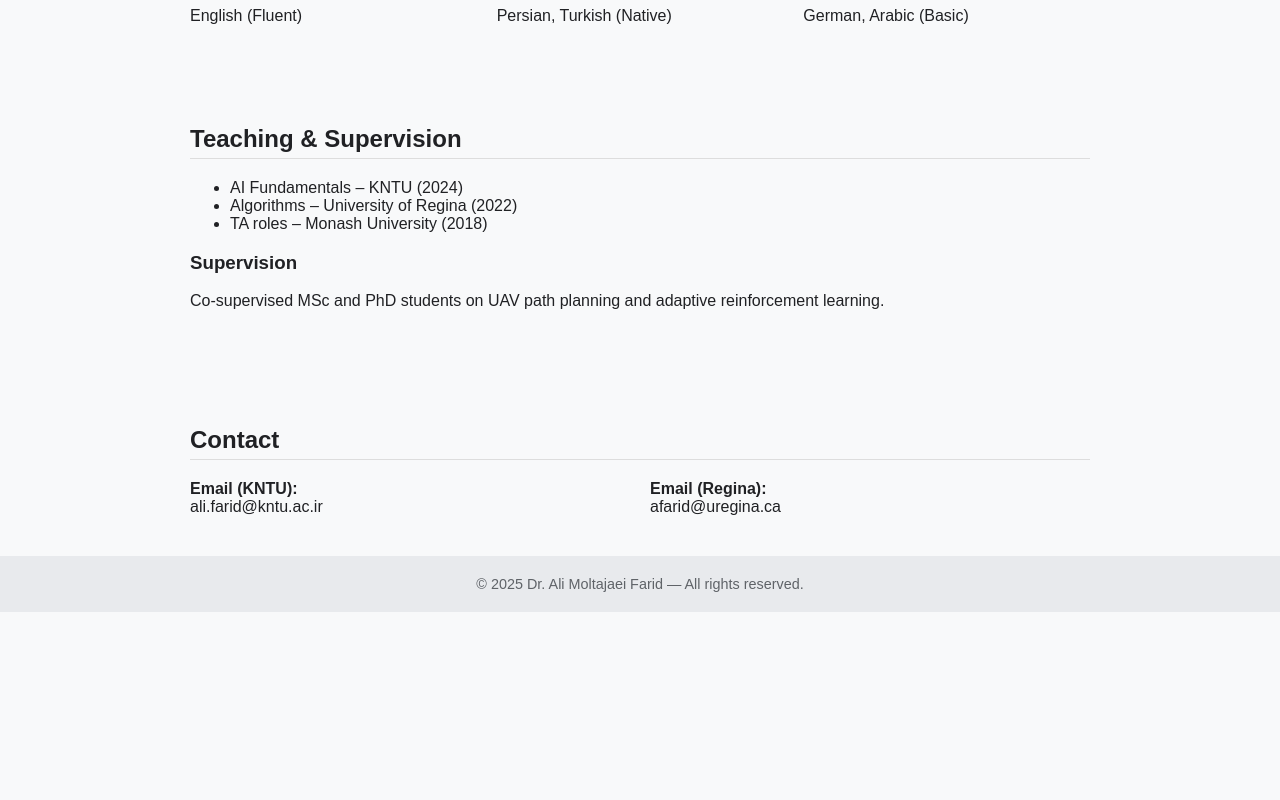
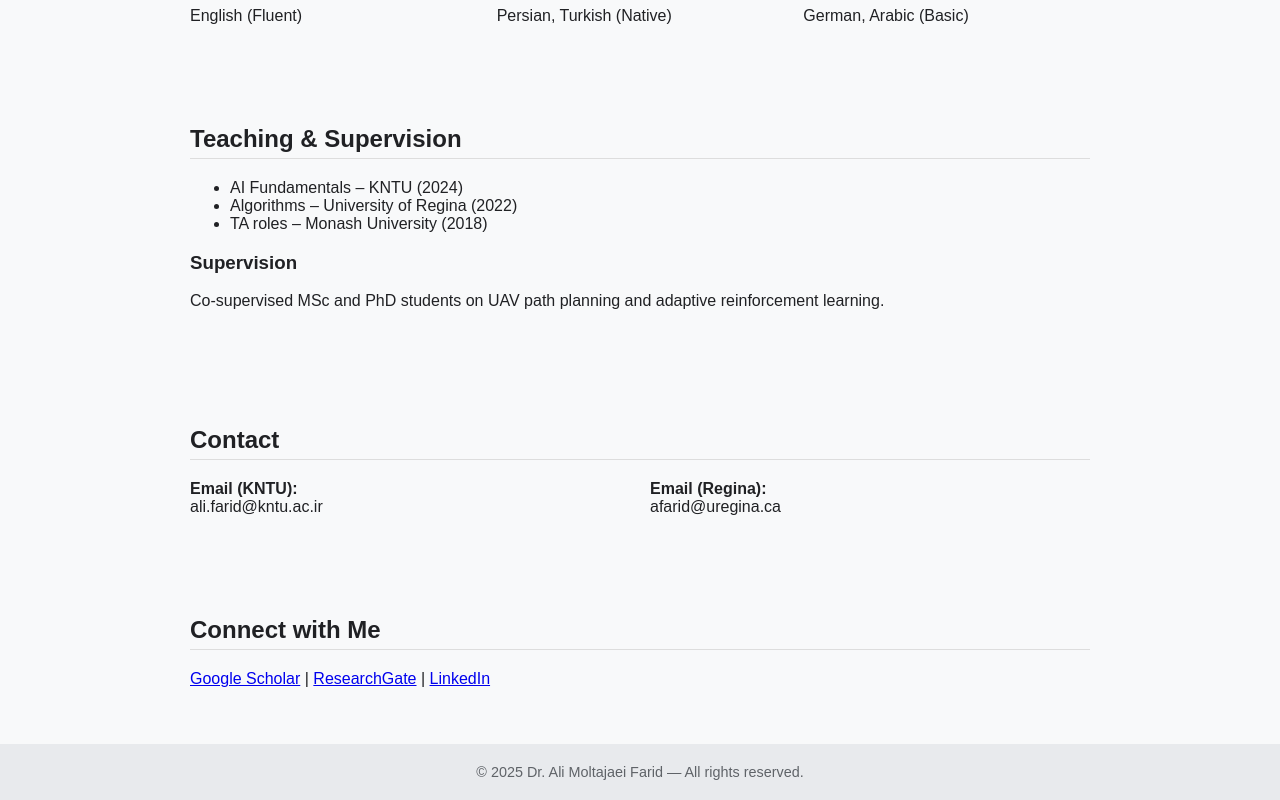
Before and after one commit to alifaridm/Web, a plain HTML site: page index.html in a window 1280 px wide. Shown: the part 1258-2058 px from the top of the page. Before the commit the page ends 1870 px from the top, so only its background shows below. Drawn offline with Linux system fonts and the light colour scheme.

Commit message:
Update index.html

```diff
--- a/index.html
+++ b/index.html
@@ -149,6 +149,15 @@
     <div><strong>Email (Regina):</strong><br> afarid@uregina.ca</div>
   </div>
 </section>
+<section id="connect">
+  <h2>Connect with Me</h2>
+  <p>
+    <a href="https://scholar.google.ca/citations?hl=en&user=S6pRoJsAAAAJ" target="_blank">Google Scholar</a> |
+    <a href="https://www.researchgate.net/profile/Ali-Moltajaei-Farid-2" target="_blank">ResearchGate</a> |
+    <a href="https://ca.linkedin.com/in/ali-farid" target="_blank">LinkedIn</a>
+  </p>
+</section>
+
 
 <footer>
   © 2025 Dr. Ali Moltajaei Farid — All rights reserved.
```
